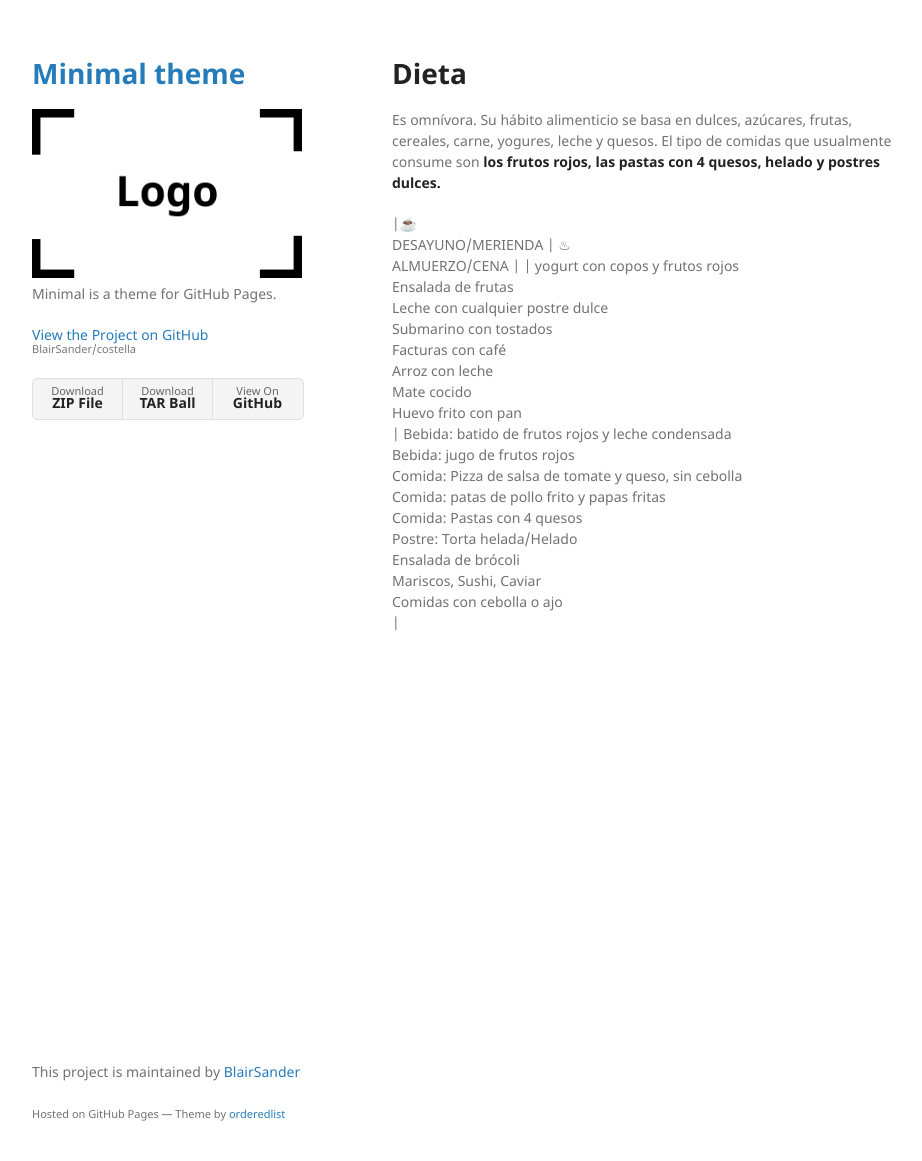
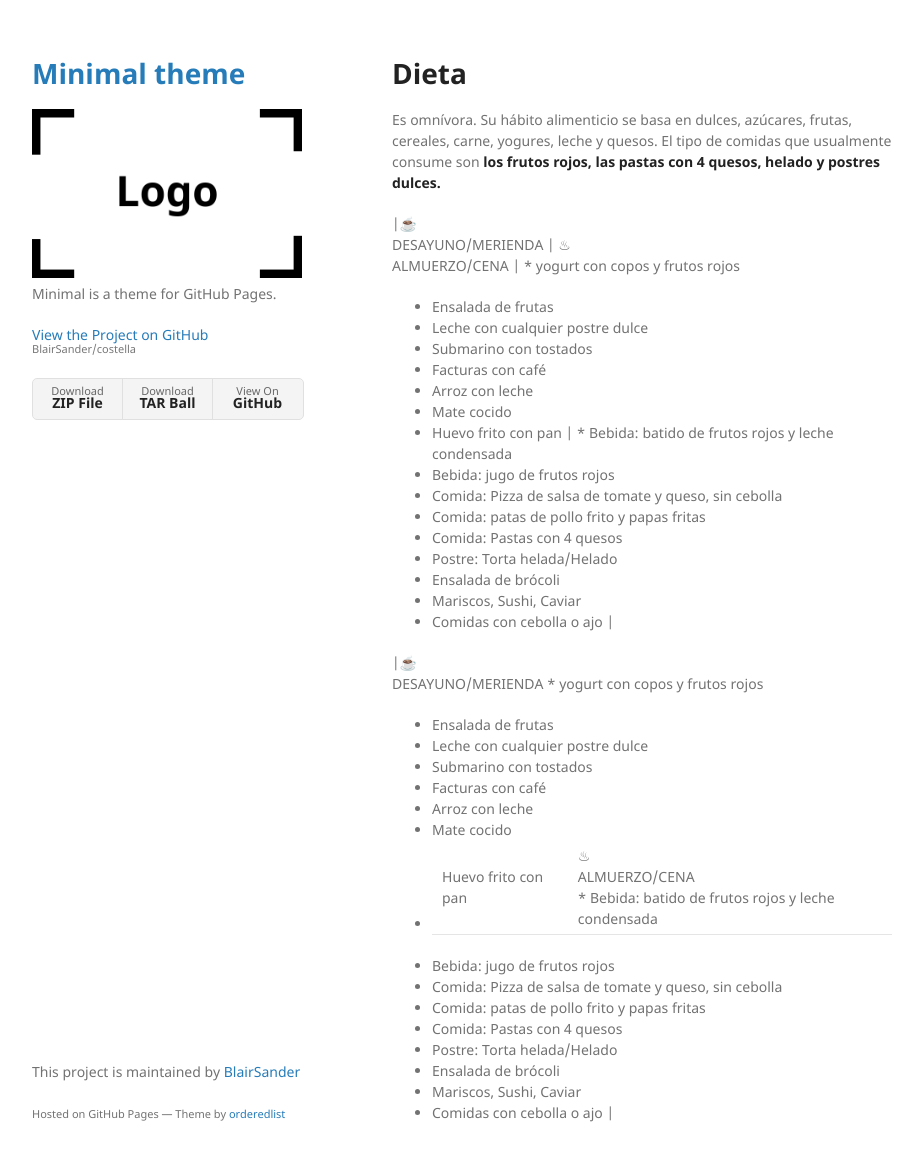
Before and after one commit to BlairSander/costella, a Jekyll site: the page built from dieta.md, in a window 1280 px wide and 1193 px high. Shown: the top 1161 px of the window, without its empty margins (178-1100 px from the left). Built offline with Jekyll 4.4.1, drawn with Linux system fonts in a browser that asks for light colours; our own code applies the rules of GitHub Pages for plain Markdown files.

Commit message:
Update dieta.md

```diff
--- a/dieta.md
+++ b/dieta.md
@@ -5,22 +5,40 @@ layout: default
 
 Es omnívora. Su hábito alimenticio se basa en dulces, azúcares, frutas, cereales, carne, yogures, leche y quesos. El tipo de comidas que usualmente consume son **los frutos rojos, las pastas con 4 quesos, helado y postres dulces.**
 
-|☕<br>DESAYUNO/MERIENDA | ♨<br>ALMUERZO/CENA |
-| yogurt con copos y frutos rojos<br>
-Ensalada de frutas<br>
-Leche con cualquier postre dulce<br>
-Submarino con tostados<br>
-Facturas con café<br>
-Arroz con leche <br>
-Mate cocido<br>
-Huevo frito con pan<br>
- |  Bebida: batido de frutos rojos y leche condensada<br>
-Bebida: jugo de frutos rojos<br>
-Comida: Pizza de salsa de tomate y queso, sin cebolla<br>
-Comida: patas de pollo frito y papas fritas<br>
-Comida: Pastas con 4 quesos<br>
-Postre: Torta helada/Helado<br>
-Ensalada de brócoli<br>
-Mariscos, Sushi, Caviar<br>
-Comidas con cebolla o ajo<br>
+|☕<br>DESAYUNO/MERIENDA | ♨<br>ALMUERZO/CENA
+| *   yogurt con copos y frutos rojos
+*   Ensalada de frutas
+*   Leche con cualquier postre dulce
+*   Submarino con tostados
+*   Facturas con café
+*   Arroz con leche
+*   Mate cocido
+*   Huevo frito con pan
+ |  *   Bebida: batido de frutos rojos y leche condensada
+*   Bebida: jugo de frutos rojos
+*   Comida: Pizza de salsa de tomate y queso, sin cebolla
+*   Comida: patas de pollo frito y papas fritas
+*   Comida: Pastas con 4 quesos
+*   Postre: Torta helada/Helado
+*   Ensalada de brócoli
+*   Mariscos, Sushi, Caviar
+*   Comidas con cebolla o ajo
 |
+
+|☕<br>DESAYUNO/MERIENDA *   yogurt con copos y frutos rojos
+*   Ensalada de frutas
+*   Leche con cualquier postre dulce
+*   Submarino con tostados
+*   Facturas con café
+*   Arroz con leche
+*   Mate cocido
+*   Huevo frito con pan| ♨<br>ALMUERZO/CENA <br> *   Bebida: batido de frutos rojos y leche condensada
+*   Bebida: jugo de frutos rojos
+*   Comida: Pizza de salsa de tomate y queso, sin cebolla
+*   Comida: patas de pollo frito y papas fritas
+*   Comida: Pastas con 4 quesos
+*   Postre: Torta helada/Helado
+*   Ensalada de brócoli
+*   Mariscos, Sushi, Caviar
+*   Comidas con cebolla o ajo
+|
```
